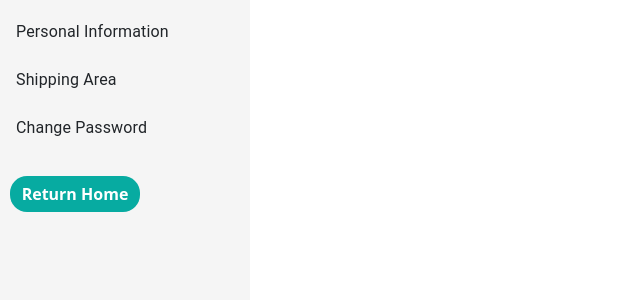
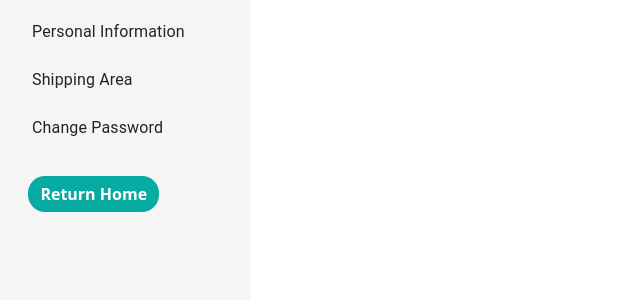
Before and after one commit to MZakria3637/Screens, a React (Create React App) app: page / in a window 1280 px wide. Shown: the top 300 px of the page, without its empty margins (0-640 px from the left). Built offline with nearby package versions, Linux system fonts and the light colour scheme.

Commit message:
avtar needed

```diff
--- a/src/Account/sideNav/sideNav.css
+++ b/src/Account/sideNav/sideNav.css
@@ -6,7 +6,7 @@
     padding-right: 20px;
     border: 1px #07aba1 !important;
     background-color: #07aba1 !important;
-    margin-left: -40%;
+    margin-left: -25%;
     color: white !important;
 }
 .row_side{
@@ -18,3 +18,6 @@
     background-color: #f5f5f5 !important;
     height: 100vh;
 }
+.boldText{
+    font-weight: bolder;
+}
--- a/src/Account/sideNav/sidenav.js
+++ b/src/Account/sideNav/sidenav.js
@@ -1,9 +1,15 @@
 import { List, ListItem, ListItemText } from '@mui/material'
 import { Box } from '@mui/system'
 import React from 'react'
+import Avatar from '@mui/material/Avatar';
 import "./sideNav.css"
 
 function SideNav() {
+    const styles = theme => ({
+        listItemText: {
+            fontSize: '3rem',
+        }
+    });
     return (
         <Box
             sx={{ width:250}}
@@ -14,8 +20,8 @@ function SideNav() {
         >
             <List className="row_side">
                 {['Personal Information', 'Shipping Area', 'Change Password',].map((text, index) => (
-                    <ListItem button key={text}>
-                        <ListItemText  primary={text} />
+                    <ListItem className="mx-3 boldText" button key={text}>
+                        <ListItemText classes={{ primary: styles.listItemText }} primary={text} />
                     </ListItem>
                 ))}
                 <button type="button" class="side_btn btn  fw-bold my-4 ">Return Home</button>
```
